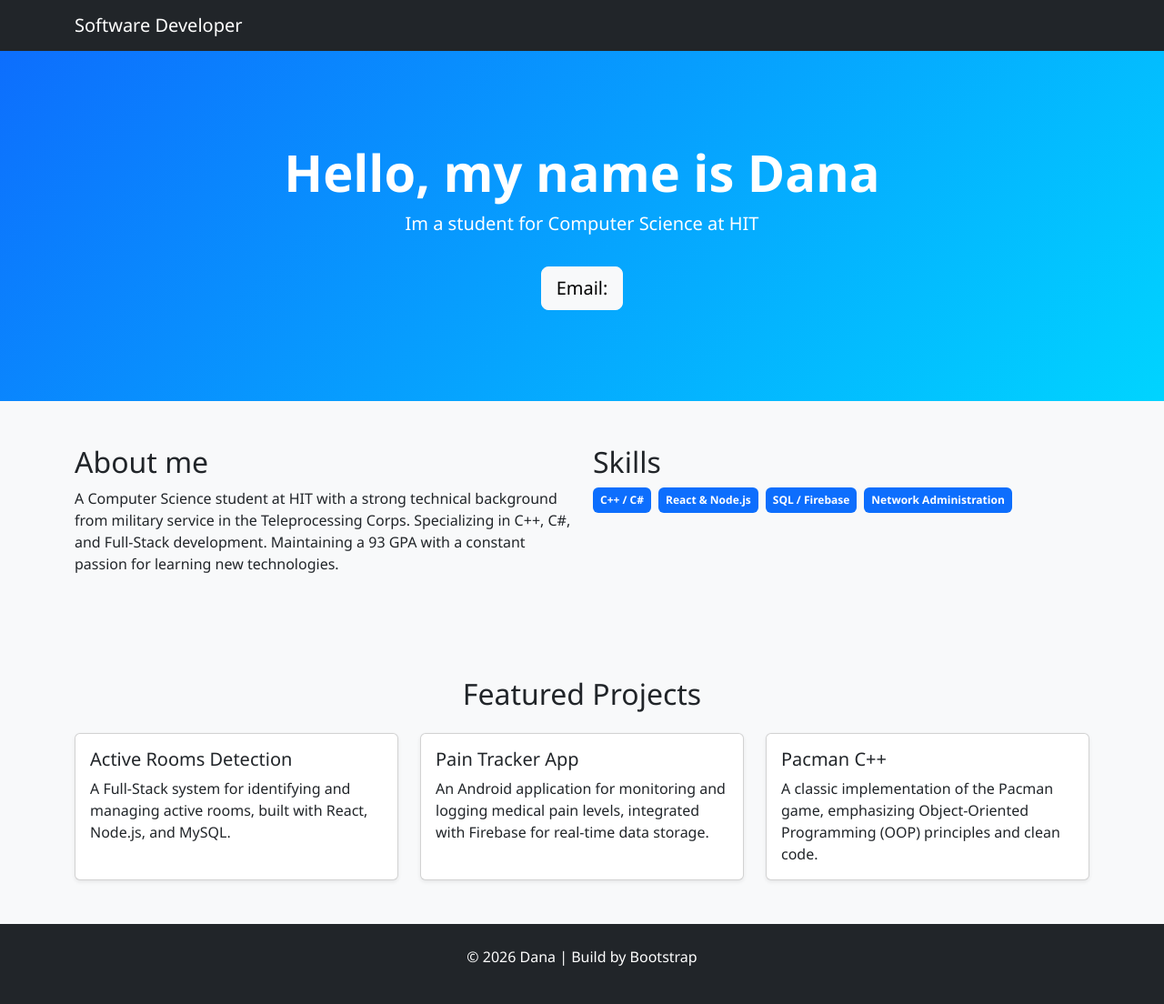
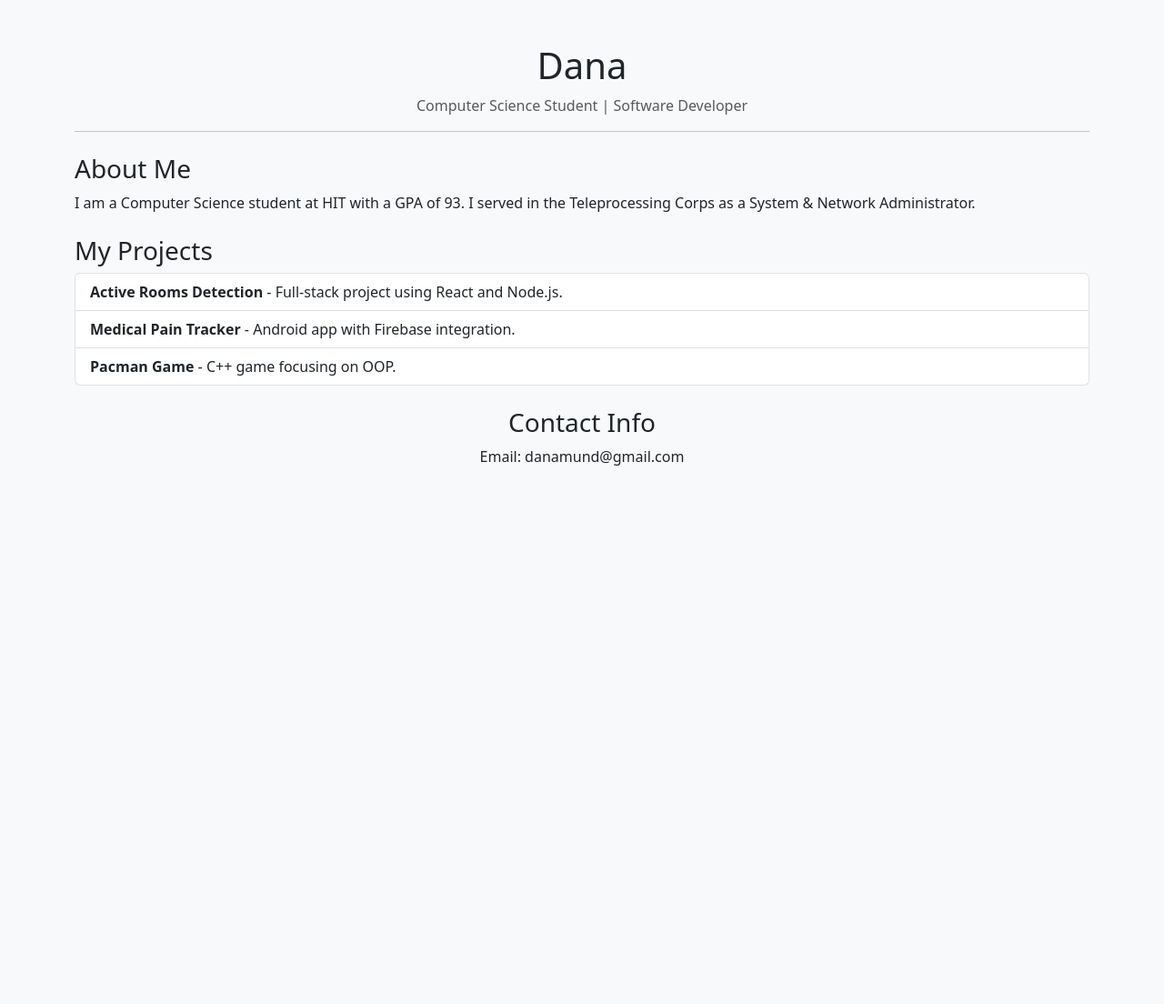
Before and after one commit to danamund/FirstWebsite, a website: page index.html in a window 1280 px wide. Shown: the whole page at 91% size. After the commit the page ends 800 px from the top, so only its background shows below. Drawn offline with nearby package versions, Linux system fonts and the light colour scheme.

Commit message:
minimal changes

```diff
--- a/index.html
+++ b/index.html
@@ -2,86 +2,40 @@
 <html lang="en" dir="ltr">
 <head>
     <meta charset="UTF-8">
-    <meta name="viewport" content="width=device-width, initial-scale=1.0">
-    <title>Dana CV</title>
+    <title>Professional Page - Dana</title>
     <link href="https://cdn.jsdelivr.net/npm/bootstrap@5.3.0/dist/css/bootstrap.min.css" rel="stylesheet">
-    <style>
-        body { font-family: 'Segoe UI', Tahoma, Geneva, Verdana, sans-serif; background-color: #f8f9fa; }
-        .hero-section { background: linear-gradient(135deg, #0d6efd, #00d4ff); color: white; padding: 100px 0; }
-        .project-card { transition: transform 0.3s; }
-        .project-card:hover { transform: translateY(-5px); }
-    </style>
 </head>
-<body>
+<body class="bg-light">
 
-<nav class="navbar navbar-expand-lg navbar-dark bg-dark sticky-top">
-    <div class="container">
-        <a class="navbar-brand" href="#">Software Developer</a>
+<div class="container mt-5">
+    <div class="text-center">
+        <h1>Dana</h1>
+        <p class="text-muted">Computer Science Student | Software Developer</p>
+        <hr>
     </div>
-</nav>
 
-<header class="hero-section text-center">
-    <div class="container">
-        <h1 class="display-4 fw-bold">Hello, my name is Dana</h1>
-        <p class="lead">Im a student for Computer Science at HIT</p>
-        <a href="mailto:danamund@gmail.com" class="btn btn-light btn-lg mt-3">Email:</a>
+    <div class="my-4">
+        <h3>About Me</h3>
+        <p>
+            I am a Computer Science student at HIT with a GPA of 93.
+            I served in the Teleprocessing Corps as a System & Network Administrator.
+        </p>
     </div>
-</header>
 
-<section class="container my-5">
-    <div class="row">
-        <div class="col-md-6">
-            <h2>About me</h2>
-            <p>A Computer Science student at HIT with a strong technical background from military service in the Teleprocessing Corps. Specializing in C++, C#, and Full-Stack development. Maintaining a 93 GPA with a constant passion for learning new technologies.</p>
-        </div>
-        <div class="col-md-6">
-            <h2>Skills</h2>
-            <div class="d-flex flex-wrap gap-2">
-                <span class="badge bg-primary p-2">C++ / C#</span>
-                <span class="badge bg-primary p-2">React & Node.js</span>
-                <span class="badge bg-primary p-2">SQL / Firebase</span>
-                <span class="badge bg-primary p-2">Network Administration</span>
-            </div>
-        </div>
+    <div class="my-4">
+        <h3>My Projects</h3>
+        <ul class="list-group">
+            <li class="list-group-item"><strong>Active Rooms Detection</strong> - Full-stack project using React and Node.js.</li>
+            <li class="list-group-item"><strong>Medical Pain Tracker</strong> - Android app with Firebase integration.</li>
+            <li class="list-group-item"><strong>Pacman Game</strong> - C++ game focusing on OOP.</li>
+        </ul>
     </div>
-</section>
 
-<section class="bg-light py-5">
-    <div class="container">
-        <h2 class="text-center mb-4">Featured Projects</h2>
-        <div class="row g-4">
-            <div class="col-md-4">
-                <div class="card h-100 project-card shadow-sm">
-                    <div class="card-body">
-                        <h5 class="card-title">Active Rooms Detection</h5>
-                        <p class="card-text">A Full-Stack system for identifying and managing active rooms, built with React, Node.js, and MySQL.</p>
-                    </div>
-                </div>
-            </div>
-            <div class="col-md-4">
-                <div class="card h-100 project-card shadow-sm">
-                    <div class="card-body">
-                        <h5 class="card-title">Pain Tracker App</h5>
-                        <p class="card-text">An Android application for monitoring and logging medical pain levels, integrated with Firebase for real-time data storage.</p>
-                    </div>
-                </div>
-            </div>
-            <div class="col-md-4">
-                <div class="card h-100 project-card shadow-sm">
-                    <div class="card-body">
-                        <h5 class="card-title">Pacman C++</h5>
-                        <p class="card-text">A classic implementation of the Pacman game, emphasizing Object-Oriented Programming (OOP) principles and clean code.</p>
-                    </div>
-                </div>
-            </div>
-        </div>
+    <div class="my-4 text-center">
+        <h3>Contact Info</h3>
+        <p>Email: danamund@gmail.com</p>
     </div>
-</section>
+</div>
 
-<footer class="bg-dark text-white text-center py-4">
-    <p>© 2026 Dana | Build by Bootstrap</p>
-</footer>
-
-<script src="https://cdn.jsdelivr.net/npm/bootstrap@5.3.0/dist/js/bootstrap.bundle.min.js"></script>
 </body>
 </html>
--- a/package.json
+++ b/package.json
@@ -1,5 +1,5 @@
 {
-  "name": "${PROJECT_NAME}",
+  "name": "FirstMission",
   "version": "1.0.0",
   "description": "",
   "main": "index.js",
```
